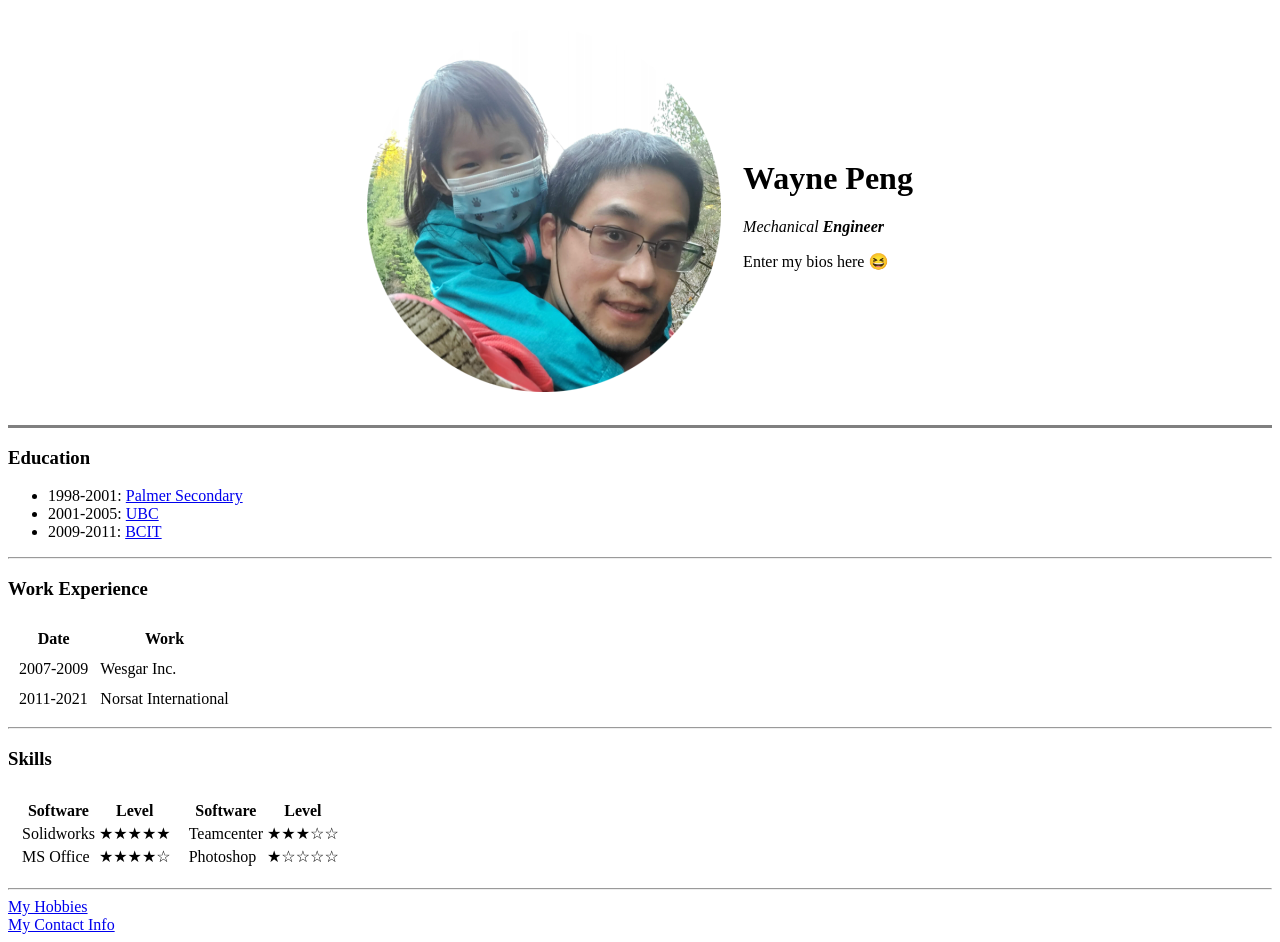
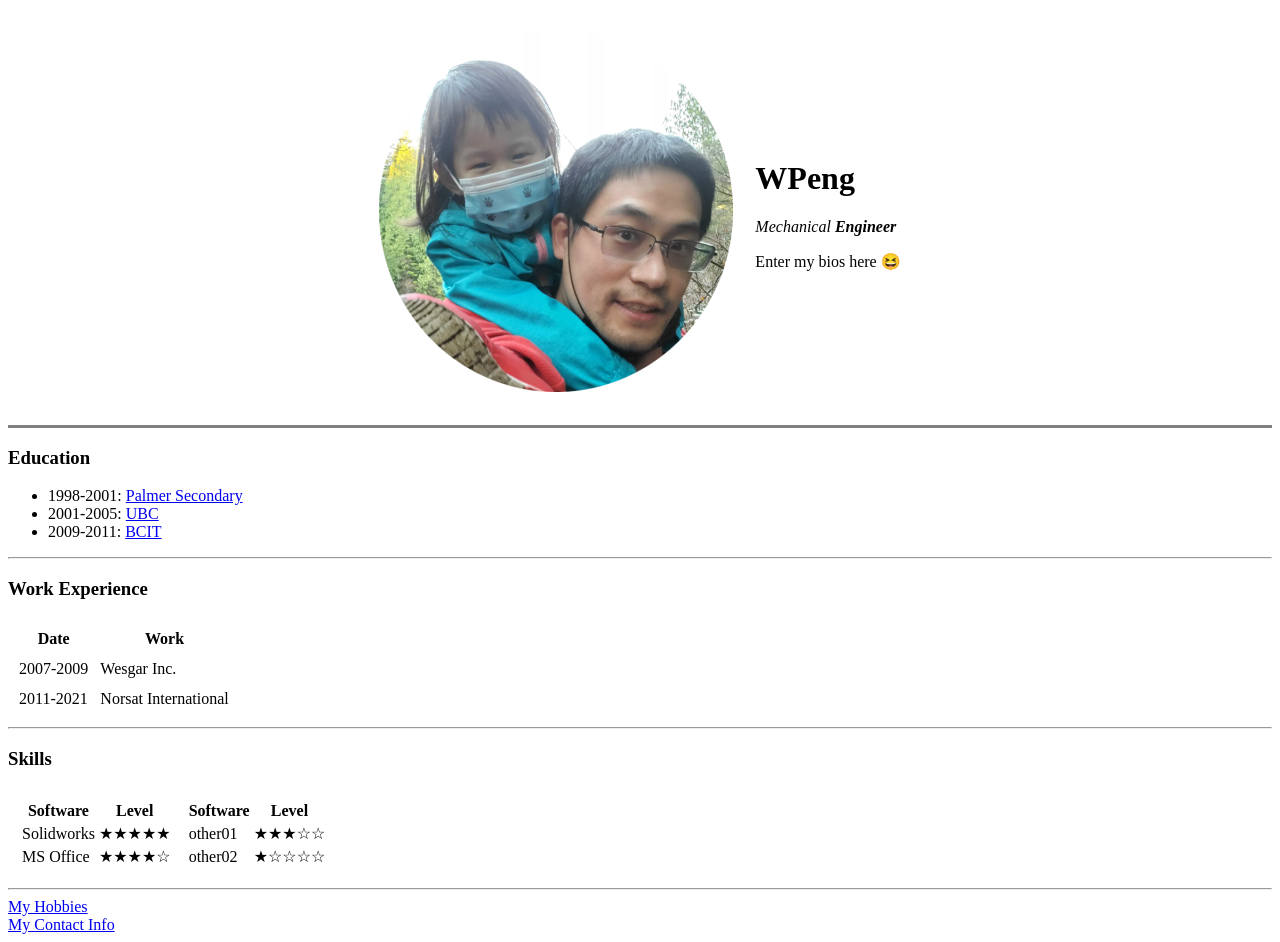
Before and after one commit to pengweihuai/cv, a plain HTML site: page index.html in a window 1280 px wide. Drawn offline with Linux system fonts and the light colour scheme.

Commit message:
hide my info

```diff
--- a/index.html
+++ b/index.html
@@ -3,9 +3,9 @@
 
 <head>
   <meta charset="utf-8">
-  <meta name="description" content="This is Wayne's First Personal Website Developed in December 2020">
-  <meta name="author" content="Wayne Peng">
-  <title>Wayne's Personal Site 😆</title>
+  <meta name="description" content="This is WPeng's First Personal Website Developed in December 2020">
+  <meta name="author" content="WPeng">
+  <title>WPeng's Personal Site 😆</title>
 </head>
 
 <body>
@@ -14,7 +14,7 @@
       <tr>
         <td><img src="images/Wayne Peng Image.png" alt="Image of Wayne Peng"></td>
         <td>
-          <h1>Wayne Peng</h1>
+          <h1>WPeng</h1>
           <p>
             <em>Mechanical <strong>Engineer</strong></em>
           </p>
@@ -77,11 +77,11 @@
             <th>Software</th>
             <th>Level</th>
             <tr>
-              <td>Teamcenter</td>
+              <td>other01</td>
               <td>★★★☆☆</td>
             </tr>
             <tr>
-              <td>Photoshop</td>
+              <td>other02</td>
               <td>★☆☆☆☆</td>
             </tr>
           </table>
```
